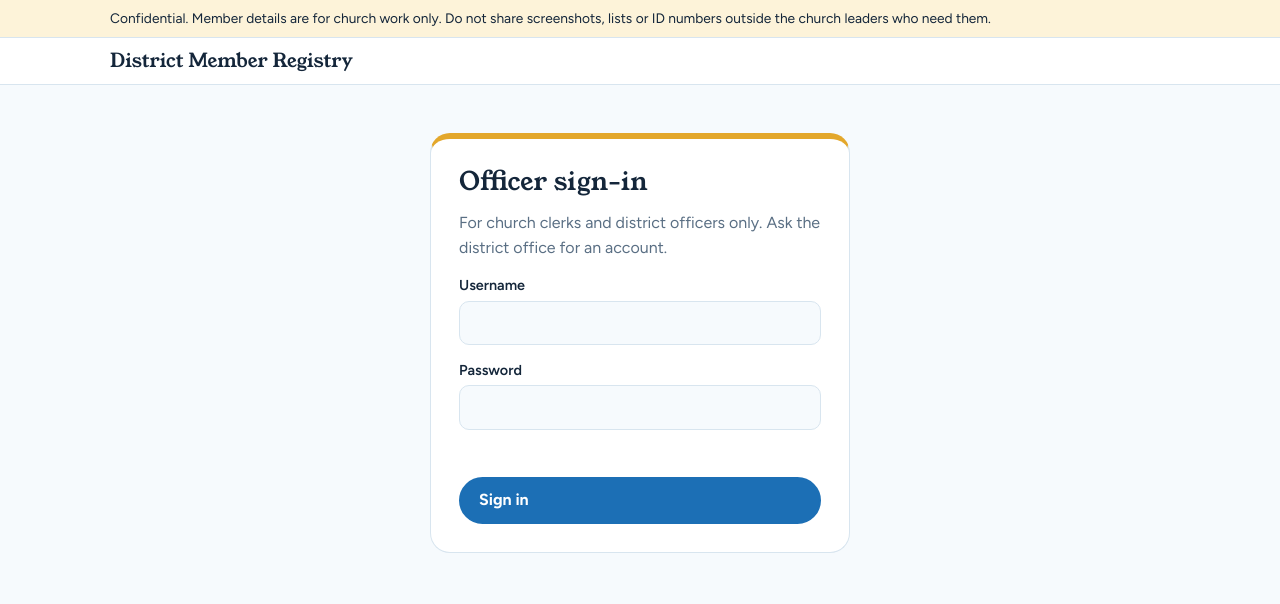
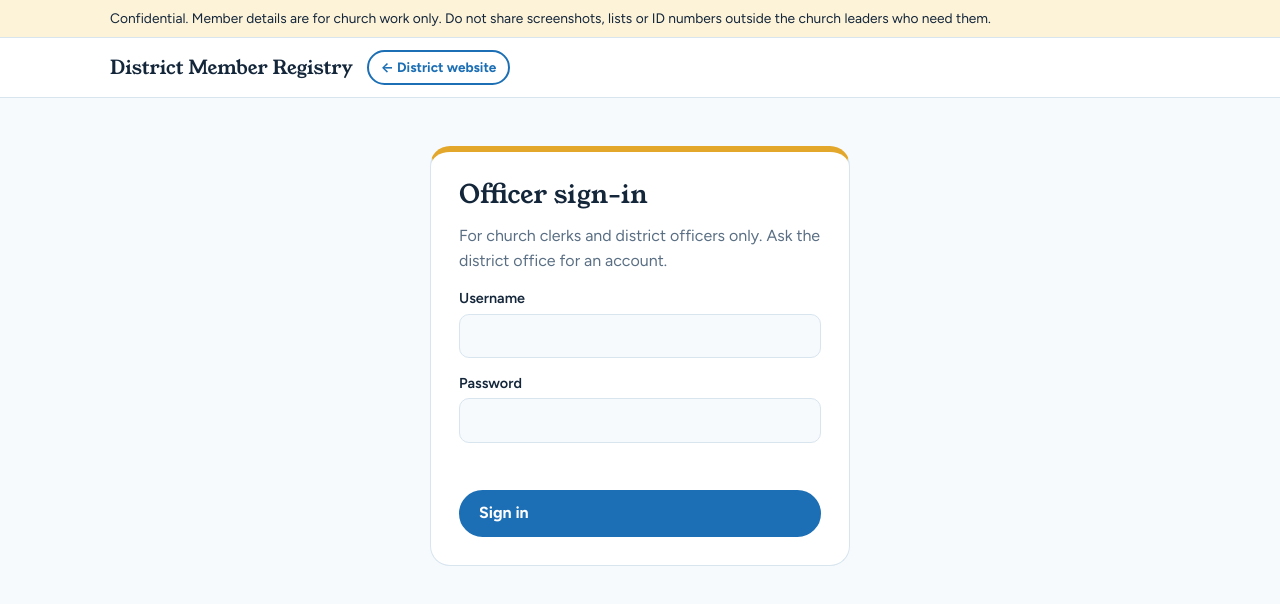
Before and after one commit to mvcashbel-art/isabel-merida-district, a plain HTML site: page registry.html in a window 1280 px wide. Drawn offline with nearby package versions, Linux system fonts and the light colour scheme.

Commit message:
Add a link from the registry back to the district website
Co-Authored-By: Claude Sonnet 5.5 <noreply@anthropic.com>
Claude-Session: https://claude.ai/code/session_015nMqvFAEyWzapi5dywWiqm

```diff
--- a/registry.html
+++ b/registry.html
@@ -131,7 +131,10 @@ dialog::backdrop{background:rgba(10,20,30,.55)}
 <div class="privacy"><div class="wrap">Confidential. Member details are for church work only. Do not share screenshots, lists or ID numbers outside the church leaders who need them.</div></div>
 
 <header class="top"><div class="wrap">
-  <h1 id="title">District Member Registry</h1>
+  <div style="display:flex;align-items:center;gap:14px;flex-wrap:wrap">
+    <h1 id="title">District Member Registry</h1>
+    <a class="btn ghost small" href="./">&larr; District website</a>
+  </div>
   <div class="who" id="who" hidden>
     <span id="whoText"></span>
     <button class="btn ghost small" id="signOut" type="button">Sign out</button>
```
